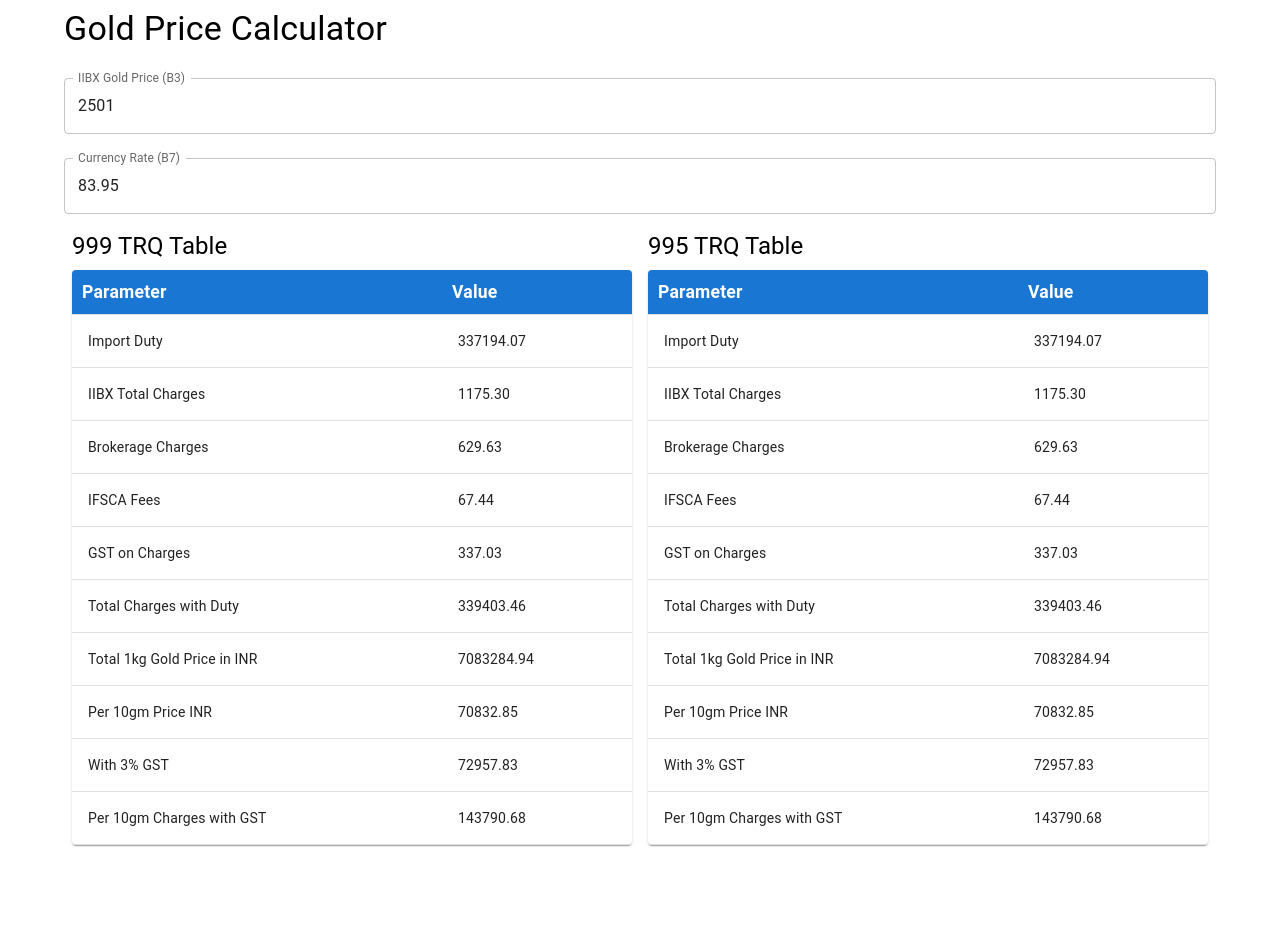
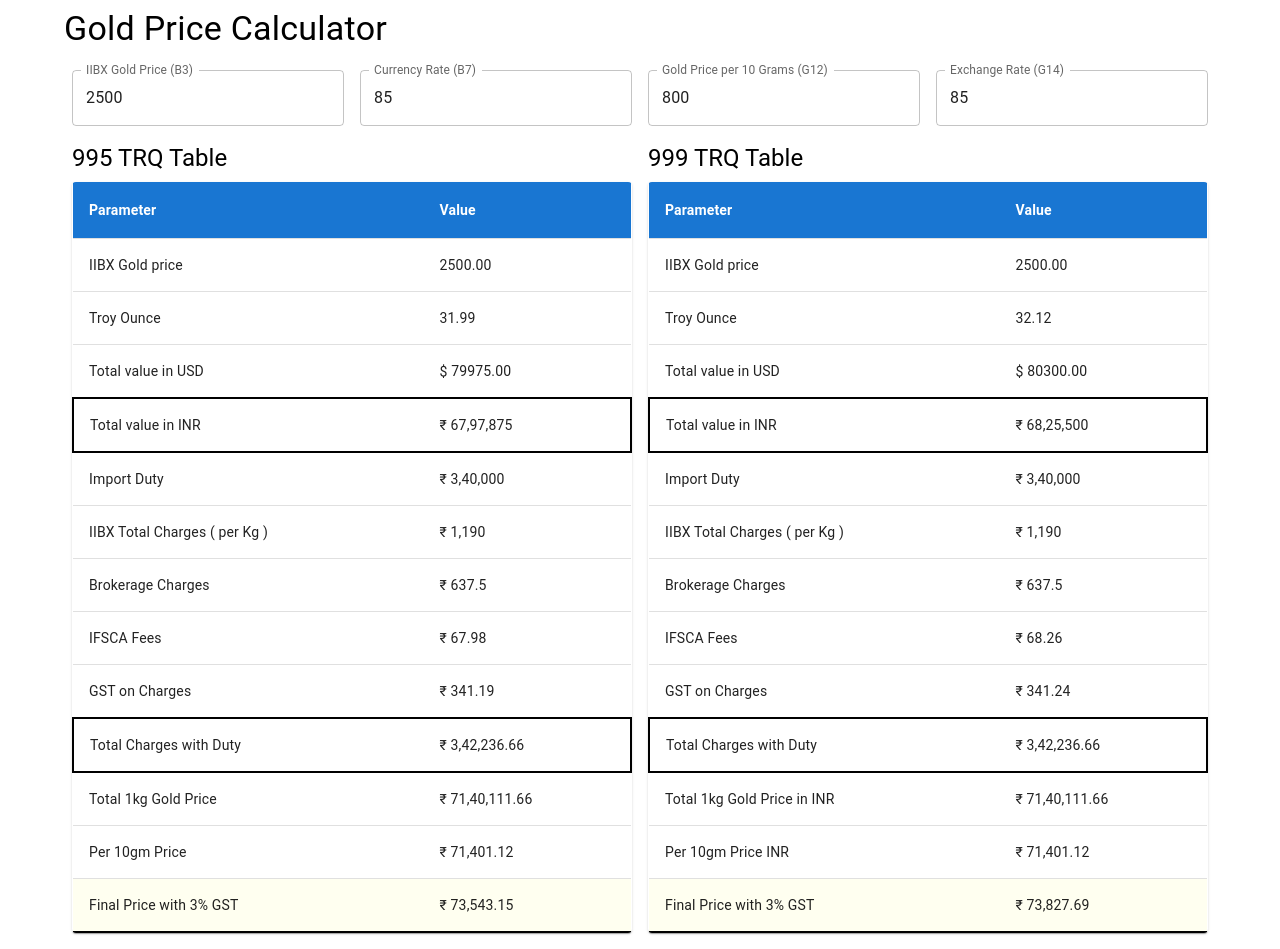
Before and after one commit to SSV0726/RATHI, a Next.js app: page / in a window 1280 px wide. Before the commit the page ends 861 px from the top, so only its background shows below. Built offline with nearby package versions, Linux system fonts and the light colour scheme.

Commit message:
design changes

```diff
--- a/src/app/page.js
+++ b/src/app/page.js
@@ -1,69 +1,196 @@
 'use client'
 
 import React, { useState } from 'react';
-import { Box } from '@mui/material';
-import { Container, TextField, Table, TableBody, TableCell, TableContainer, TableHead, TableRow, Paper, Typography } from '@mui/material';
+import { Container, Box, TextField, Typography, Table, TableBody, TableCell, TableContainer, TableHead, TableRow, Paper } from '@mui/material';
 
-const GoldCalculator = () => {
-  const [price, setPrice] = useState(2501); // B3
-  const [currencyRate, setCurrencyRate] = useState(83.95); // B7
+function GoldPriceCalculator() {
+  const [goldPriceB3, setGoldPriceB3]         = useState(2500);
+  const [currencyRateB7, setCurrencyRateB7]   = useState(85);
+  const [goldPriceG12, setGoldPriceG12]       = useState(800);
+  const [exchangeRateG14, setExchangeRateG14] = useState(85);
 
-  const calculateValues = (isTRQ995) => {
-    const B4 = 32.12; // 1 kg in troy ounce
-    const totalValueUSD = B4 * price;
+  // Calculate the 5% import duty based on G12 and G14 inputs
+  const importDuty5Percent = (exchangeRateG14 * goldPriceG12 * 100) * 0.05;
 
-    const importDuty = (totalValueUSD * currencyRate) * 5 / 100; // 5% Duty
-    const iibxTotalCharges = currencyRate * 14;
-    const brokerageCharges = currencyRate * 7.5;
-    const ifscaFees = ((10 / 1000000) * totalValueUSD) * currencyRate;
-    const gstOnCharges = (iibxTotalCharges + brokerageCharges + ifscaFees) * 18 / 100;
-    const totalChargesWithDuty = importDuty + iibxTotalCharges + brokerageCharges + ifscaFees + gstOnCharges;
-    const totalKgPriceINR = totalChargesWithDuty + (totalValueUSD * currencyRate);
+  const calculateValues = (trq) => {
 
-    const per10gmPriceINR = totalKgPriceINR / 100;
-    const withGST = per10gmPriceINR * 1.03; // 3% GST
-    const per10gmChargesWithGST = per10gmPriceINR + withGST;
+    let troyOunce = 31.99
+    if(trq == 999){
+      troyOunce = 32.12;
+    }
+
+    const totalValueUSD         = troyOunce * goldPriceB3 ;
+    const totalValueINR         = totalValueUSD * currencyRateB7; // Use the 5% import duty value
+
+    const iibxTotalCharges      = currencyRateB7 * 14;
+    const brokerageCharges      = currencyRateB7 * 7.5;
+    const ifscaFees             = 0.00001 * totalValueUSD * currencyRateB7;
+    const gstOnCharges          = (iibxTotalCharges + brokerageCharges + ifscaFees) * 0.18;
+    const totalChargesWithDuty  = importDuty5Percent + iibxTotalCharges + brokerageCharges + ifscaFees + gstOnCharges;
+
+    const total1KgGoldPriceINR  = totalChargesWithDuty + totalValueINR;
+    const per10gmPriceINR       = total1KgGoldPriceINR / 100;
+    const per10gmWithGst        = per10gmPriceINR * 1.03;
 
     return {
-      importDuty,
+      troyOunce,
+      totalValueINR,
+      totalValueUSD,
       iibxTotalCharges,
       brokerageCharges,
       ifscaFees,
       gstOnCharges,
       totalChargesWithDuty,
-      totalKgPriceINR,
+      total1KgGoldPriceINR,
       per10gmPriceINR,
-      withGST,
-      per10gmChargesWithGST
+      per10gmWithGst,
     };
   };
 
-  const valuesTRQ999 = calculateValues(false);
-  const valuesTRQ995 = calculateValues(true);
+  const values999 = calculateValues(999);
+  const values995 = calculateValues(995);
 
   return (
     <Container>
       <Typography variant="h4" gutterBottom>Gold Price Calculator</Typography>
+
+      <Box display="flex" justifyContent="space-between">
+        <Box flex={1} p={1}>
           <TextField
             label="IIBX Gold Price (B3)"
+            variant="outlined"
+            fullWidth
             type="number"
-        value={price}
-        onChange={(e) => setPrice(Number(e.target.value))}
-        fullWidth
-        margin="normal"
+            value={goldPriceB3}
+            onChange={(e) => setGoldPriceB3(e.target.value)}
           />
+        </Box>
+        <Box flex={1} p={1}>
           <TextField
             label="Currency Rate (B7)"
+            variant="outlined"
+            fullWidth
             type="number"
-        value={currencyRate}
-        onChange={(e) => setCurrencyRate(Number(e.target.value))}
+            value={currencyRateB7}
+            onChange={(e) => setCurrencyRateB7(e.target.value)}
+          />
+        </Box>
+        <Box flex={1} p={1}>
+          <TextField
+            label="Gold Price per 10 Grams (G12)"
+            variant="outlined"
             fullWidth
-        margin="normal"
+            type="number"
+            value={goldPriceG12}
+            onChange={(e) => setGoldPriceG12(e.target.value)}
           />
-
-
+        </Box>
+        <Box flex={1} p={1}>
+          <TextField
+            label="Exchange Rate (G14)"
+            variant="outlined"
+            fullWidth
+            type="number"
+            value={exchangeRateG14}
+            onChange={(e) => setExchangeRateG14(e.target.value)}
+          />
+        </Box>
+      </Box>
 
       <Box display="flex" justifyContent="space-between">
+
+        <Box flex={1} p={1}>
+          <Typography variant="h5" gutterBottom>995 TRQ Table</Typography>
+          <TableContainer component={Paper}>
+            <Table>
+              <TableHead>
+                <TableRow style={{ backgroundColor: '#1976d2' }}>
+                  <TableCell style={{ color: '#fff', fontWeight: 'bold' }}>Parameter</TableCell>
+                  <TableCell style={{ color: '#fff', fontWeight: 'bold' }}>Value</TableCell>
+                </TableRow>
+              </TableHead>
+
+              <TableBody>
+                <TableRow>
+                  <TableCell>IIBX Gold price </TableCell>
+                  <TableCell>{goldPriceB3.toFixed(2)}</TableCell>
+                </TableRow>
+
+                <TableRow>
+                  <TableCell>Troy Ounce </TableCell>
+                  <TableCell>{values995.troyOunce.toFixed(2)}</TableCell>
+                </TableRow>
+
+                <TableRow>
+                  <TableCell>Total value in USD </TableCell>
+                  <TableCell> $ {values995.totalValueUSD.toFixed(2)}</TableCell>
+                </TableRow>
+
+                <TableRow style={{ border: '2px solid black ' , borderBottom: '2px solid #000000' }}>
+                  <TableCell>Total value in INR </TableCell>
+                  <TableCell>
+                  ₹ {new Intl.NumberFormat('en-IN', { maximumFractionDigits: 2 }).format(values995.totalValueINR.toFixed(2))}
+                  </TableCell>
+                </TableRow>
+
+                <TableRow >
+                  <TableCell>Import Duty</TableCell>
+                  <TableCell>
+                  ₹ {new Intl.NumberFormat('en-IN', { maximumFractionDigits: 2 }).format(importDuty5Percent.toFixed(2))}
+                  </TableCell>
+                </TableRow>
+                <TableRow>
+                  <TableCell>IIBX Total Charges ( per Kg ) </TableCell>
+                  <TableCell>
+                  ₹ {new Intl.NumberFormat('en-IN', { maximumFractionDigits: 2 }).format(values995.iibxTotalCharges.toFixed(2))}
+                  </TableCell>
+                </TableRow>
+                <TableRow>
+                  <TableCell>Brokerage Charges</TableCell>
+                  <TableCell>
+                  ₹ {new Intl.NumberFormat('en-IN', { maximumFractionDigits: 2 }).format(values995.brokerageCharges.toFixed(2))}
+                  </TableCell>
+                </TableRow>
+                <TableRow>
+                  <TableCell>IFSCA Fees</TableCell>
+                  <TableCell>
+                  ₹ {new Intl.NumberFormat('en-IN', { maximumFractionDigits: 2 }).format(values995.ifscaFees.toFixed(2))}
+                  </TableCell>
+                </TableRow>
+                <TableRow>
+                  <TableCell>GST on Charges</TableCell>
+                  <TableCell>
+                  ₹ {new Intl.NumberFormat('en-IN', { maximumFractionDigits: 2 }).format(values995.gstOnCharges.toFixed(2))}
+                  </TableCell>
+                </TableRow>
+                <TableRow  style={{  border: '2px solid black ' , borderBottom: '2px solid #000000' }}>
+                  <TableCell>Total Charges with Duty </TableCell>
+                  <TableCell>
+                  ₹ {new Intl.NumberFormat('en-IN', { maximumFractionDigits: 2 }).format(values995.totalChargesWithDuty.toFixed(2))}
+                  </TableCell>
+                </TableRow>
+                <TableRow>
+                  <TableCell>Total 1kg Gold Price </TableCell>
+                  <TableCell>
+                  ₹ {new Intl.NumberFormat('en-IN', { maximumFractionDigits: 2 }).format(values995.total1KgGoldPriceINR.toFixed(2))}
+                  </TableCell>
+                </TableRow>
+                <TableRow>
+                  <TableCell>Per 10gm Price </TableCell>
+                  <TableCell>
+                  ₹ {new Intl.NumberFormat('en-IN', { maximumFractionDigits: 2 }).format(values995.per10gmPriceINR.toFixed(2))}
+                  </TableCell>
+                </TableRow>
+                <TableRow style={{ backgroundColor: '#FFFFF0', border: '1px solid black bottom' , borderBottom: '2px solid #000000' }} >
+                  <TableCell>Final Price with 3% GST</TableCell>
+                  <TableCell>
+                    ₹ {new Intl.NumberFormat('en-IN', { maximumFractionDigits: 2 }).format(values995.per10gmWithGst)}
+                  </TableCell>
+                </TableRow>
+              </TableBody>
+            </Table>
+          </TableContainer>
+        </Box>
 
         <Box flex={1} p={1}>
           <Typography variant="h5" gutterBottom>999 TRQ Table</Typography>
@@ -71,106 +198,87 @@
             <Table>
               <TableHead>
                 <TableRow style={{ backgroundColor: '#1976d2' }}>
-                  <TableCell style={{ color: '#fff', fontWeight: 'bold', fontSize: '1.1rem', padding: '10px' }}>Parameter</TableCell>
-                  <TableCell style={{ color: '#fff', fontWeight: 'bold', fontSize: '1.1rem', padding: '10px' }}>Value</TableCell>
+                  <TableCell style={{ color: '#fff', fontWeight: 'bold' }}>Parameter</TableCell>
+                  <TableCell style={{ color: '#fff', fontWeight: 'bold' }}>Value</TableCell>
                 </TableRow>
               </TableHead>
+
               <TableBody>
                 <TableRow>
+                  <TableCell>IIBX Gold price </TableCell>
+                  <TableCell>{goldPriceB3.toFixed(2)}</TableCell>
+                </TableRow>
+
+                <TableRow>
+                  <TableCell>Troy Ounce </TableCell>
+                  <TableCell>{values999.troyOunce.toFixed(2)}</TableCell>
+                </TableRow>
+
+                <TableRow>
+                  <TableCell>Total value in USD </TableCell>
+                  <TableCell>$ {values999.totalValueUSD.toFixed(2)}</TableCell>
+                </TableRow>
+
+                <TableRow style={{ border: '2px solid black ' , borderBottom: '2px solid #000000' }}>
+                  <TableCell>Total value in INR </TableCell>
+                  <TableCell>
+                  ₹ {new Intl.NumberFormat('en-IN', { maximumFractionDigits: 2 }).format(values999.totalValueINR.toFixed(2))}
+                  </TableCell>
+                </TableRow>
+
+                <TableRow >
                   <TableCell>Import Duty</TableCell>
-                  <TableCell>{valuesTRQ999.importDuty.toFixed(2)}</TableCell>
+                  <TableCell>
+                  ₹ {new Intl.NumberFormat('en-IN', { maximumFractionDigits: 2 }).format(importDuty5Percent.toFixed(2))}
+                  </TableCell>
                 </TableRow>
                 <TableRow>
-                  <TableCell>IIBX Total Charges</TableCell>
-                  <TableCell>{valuesTRQ999.iibxTotalCharges.toFixed(2)}</TableCell>
+                  <TableCell>IIBX Total Charges ( per Kg ) </TableCell>
+                  <TableCell>
+                  ₹ {new Intl.NumberFormat('en-IN', { maximumFractionDigits: 2 }).format(values999.iibxTotalCharges.toFixed(2))}
+                  </TableCell>
                 </TableRow>
                 <TableRow>
                   <TableCell>Brokerage Charges</TableCell>
-                  <TableCell>{valuesTRQ999.brokerageCharges.toFixed(2)}</TableCell>
+                  <TableCell>
+                  ₹ {new Intl.NumberFormat('en-IN', { maximumFractionDigits: 2 }).format(values999.brokerageCharges.toFixed(2))}
+                  </TableCell>
                 </TableRow>
                 <TableRow>
                   <TableCell>IFSCA Fees</TableCell>
-                  <TableCell>{valuesTRQ999.ifscaFees.toFixed(2)}</TableCell>
+                  <TableCell>
+                  ₹ {new Intl.NumberFormat('en-IN', { maximumFractionDigits: 2 }).format(values999.ifscaFees.toFixed(2))}
+                  </TableCell>
                 </TableRow>
                 <TableRow>
                   <TableCell>GST on Charges</TableCell>
-                  <TableCell>{valuesTRQ999.gstOnCharges.toFixed(2)}</TableCell>
+                  <TableCell>
+                  ₹ {new Intl.NumberFormat('en-IN', { maximumFractionDigits: 2 }).format(values999.gstOnCharges.toFixed(2))}
+                  </TableCell>
                 </TableRow>
-                <TableRow>
+                <TableRow  style={{  border: '2px solid black ' , borderBottom: '2px solid #000000' }}>
                   <TableCell>Total Charges with Duty</TableCell>
-                  <TableCell>{valuesTRQ999.totalChargesWithDuty.toFixed(2)}</TableCell>
+                  <TableCell>
+                    ₹ {new Intl.NumberFormat('en-IN', { maximumFractionDigits: 2 }).format(values995.totalChargesWithDuty.toFixed(2))}
+                  </TableCell>
                 </TableRow>
                 <TableRow>
                   <TableCell>Total 1kg Gold Price in INR</TableCell>
-                  <TableCell>{valuesTRQ999.totalKgPriceINR.toFixed(2)}</TableCell>
+                  <TableCell>
+                  ₹ {new Intl.NumberFormat('en-IN', { maximumFractionDigits: 2 }).format(values995.total1KgGoldPriceINR.toFixed(2))}
+                  </TableCell>
                 </TableRow>
                 <TableRow>
                   <TableCell>Per 10gm Price INR</TableCell>
-                  <TableCell>{valuesTRQ999.per10gmPriceINR.toFixed(2)}</TableCell>
+                  <TableCell>
+                  ₹ {new Intl.NumberFormat('en-IN', { maximumFractionDigits: 2 }).format(values995.per10gmPriceINR.toFixed(2))}
+                  </TableCell>
                 </TableRow>
-                <TableRow>
-                  <TableCell>With 3% GST</TableCell>
-                  <TableCell>{valuesTRQ999.withGST.toFixed(2)}</TableCell>
-                </TableRow>
-                <TableRow>
-                  <TableCell>Per 10gm Charges with GST</TableCell>
-                  <TableCell>{valuesTRQ999.per10gmChargesWithGST.toFixed(2)}</TableCell>
-                </TableRow>
-              </TableBody>
-            </Table>
-          </TableContainer>
-        </Box>
-
-        <Box flex={1} p={1}>
-          <Typography variant="h5" gutterBottom>995 TRQ Table</Typography>
-          <TableContainer component={Paper}>
-            <Table>
-              <TableHead>
-                <TableRow style={{ backgroundColor: '#1976d2' }}>
-                  <TableCell style={{ color: '#fff', fontWeight: 'bold', fontSize: '1.1rem', padding: '10px' }}>Parameter</TableCell>
-                  <TableCell style={{ color: '#fff', fontWeight: 'bold', fontSize: '1.1rem', padding: '10px' }}>Value</TableCell>
-                </TableRow>
-              </TableHead>
-              <TableBody>
-                <TableRow>
-                  <TableCell>Import Duty</TableCell>
-                  <TableCell>{valuesTRQ995.importDuty.toFixed(2)}</TableCell>
-                </TableRow>
-                <TableRow>
-                  <TableCell>IIBX Total Charges</TableCell>
-                  <TableCell>{valuesTRQ995.iibxTotalCharges.toFixed(2)}</TableCell>
-                </TableRow>
-                <TableRow>
-                  <TableCell>Brokerage Charges</TableCell>
-                  <TableCell>{valuesTRQ995.brokerageCharges.toFixed(2)}</TableCell>
-                </TableRow>
-                <TableRow>
-                  <TableCell>IFSCA Fees</TableCell>
-                  <TableCell>{valuesTRQ995.ifscaFees.toFixed(2)}</TableCell>
-                </TableRow>
-                <TableRow>
-                  <TableCell>GST on Charges</TableCell>
-                  <TableCell>{valuesTRQ995.gstOnCharges.toFixed(2)}</TableCell>
-                </TableRow>
-                <TableRow>
-                  <TableCell>Total Charges with Duty</TableCell>
-                  <TableCell>{valuesTRQ995.totalChargesWithDuty.toFixed(2)}</TableCell>
-                </TableRow>
-                <TableRow>
-                  <TableCell>Total 1kg Gold Price in INR</TableCell>
-                  <TableCell>{valuesTRQ995.totalKgPriceINR.toFixed(2)}</TableCell>
-                </TableRow>
-                <TableRow>
-                  <TableCell>Per 10gm Price INR</TableCell>
-                  <TableCell>{valuesTRQ995.per10gmPriceINR.toFixed(2)}</TableCell>
-                </TableRow>
-                <TableRow>
-                  <TableCell>With 3% GST</TableCell>
-                  <TableCell>{valuesTRQ995.withGST.toFixed(2)}</TableCell>
-                </TableRow>
-                <TableRow>
-                  <TableCell>Per 10gm Charges with GST</TableCell>
-                  <TableCell>{valuesTRQ995.per10gmChargesWithGST.toFixed(2)}</TableCell>
+                <TableRow style={{ backgroundColor: '#FFFFF0', border: '1px solid black bottom' , borderBottom: '2px solid #000000' }} >
+                  <TableCell>Final Price with 3% GST</TableCell>
+                  <TableCell>
+                    ₹ {new Intl.NumberFormat('en-IN', { maximumFractionDigits: 2 }).format(values999.per10gmWithGst)}
+                  </TableCell>
                 </TableRow>
               </TableBody>
             </Table>
@@ -178,11 +286,8 @@
         </Box>
 
       </Box>
-
-
-
     </Container>
   );
-};
+}
 
-export default GoldCalculator;
+export default GoldPriceCalculator;
```
Lines whose indentation alone changed are shown as unchanged.
